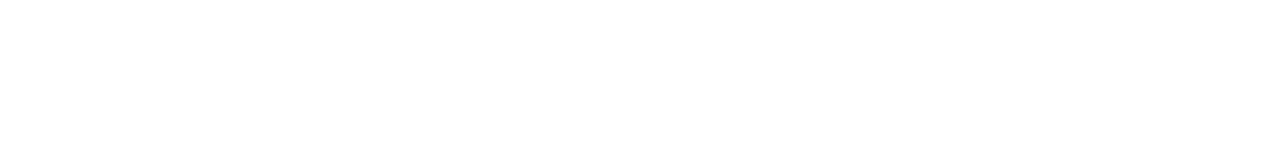
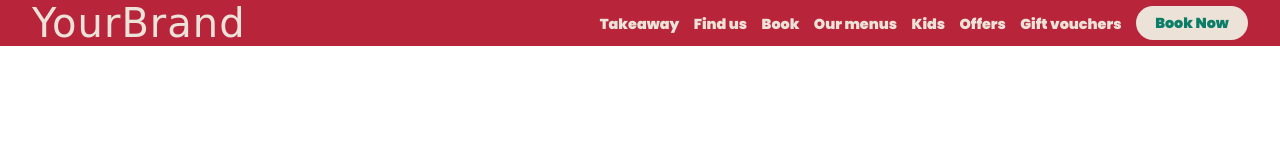
Before and after one commit to olulat/OkteeResturant, a plain HTML site: page index.html in a window 1280 px wide. Drawn offline with Linux system fonts and the light colour scheme; a web font is replaced by a local one.

Commit message:
Nav bars set up style

```diff
--- a/index.html
+++ b/index.html
@@ -12,9 +12,58 @@
     <link href="https://fonts.googleapis.com/css2?family=Passions+Conflict&family=Poppins:ital,wght@0,200;0,300;0,,500;0,900;1,300;1,500&display=swap"rel="stylesheet">
 
     <link rel="stylesheet" href="style.css">
-    <title>Document</title>
+    <title>The Resturant</title>
 </head>
 <body>
+    <nav class="nav-bars">
+        <span class="brand">YourBrand</span>
+
+        <div class="side-nav">
+            <div class="side-nav-content">
+
+                <div class="top-side-nav">
+                    <span class="brand">YourBrand</span>
+                    <svg class="icon icon-small">
+                        <use xlink:href="icons/sprite.svg#close"></use>
+                    </svg>
+
+                </div>
+
+                <h2 class="side-nav-heading">Find a restaurant</h2>
+
+                <form action="#">
+                    <div class="input-group">
+                        <button class="btn" type="submit">
+                            <svg class="icon">
+                                <use xlink:href="icons/sprite.svg#location"></use>
+                            </svg>
+                        </button>
+                        <input type="text" class="input" placeholder="Search by town,city or postcode" />
+                        <button class="btn" type="submit">
+                            <svg class="icon in-form-icon">
+                                <use xlink:href="icons/sprite.svg#search"></use>
+                            </svg>
+                        </button>
+                    </div>
+                </form>
+            </div>
+
+
+            <ul class="list">
+                <li><a href="#" class="links">Takeaway</a></li>
+                <li><a href="#" class="links">Find us</a></li>
+                <li><a href="#" class="links">Book</a></li>
+                <li><a href="#" class="links">Our menus</a></li>
+                <li><a href="#" class="links">Kids</a></li>
+                <li><a href="#" class="links">Offers</a></li>
+                <li><a href="#" class="links">Gift vouchers</a></li>
+                <li>
+                    <button class="btn btn-secondary-color btn-small">Book Now</button>
+                </li>
+            </ul>
+
+        </div>
+    </nav>
 
 </body>
 </html>
--- a/style.css
+++ b/style.css
@@ -30,10 +30,12 @@ img {
 
 /* Brand */
 .brand {
+  display: block;
   font-family: var(--brand-font);
-  font-size: 3rem;
+  font-size: 2.5rem;
   color: var(--color-secondary);
   letter-spacing: 1px;
+  text-align: center;
 }
 
 /* Button  */
@@ -243,6 +245,11 @@ img {
 
 /* Navs  */
 
+.nav-bars {
+  background: var(--color-primary);
+  width: 100%;
+}
+
 .bottom-nav {
   background: var(--color-black);
   bottom: 0;
@@ -293,7 +300,7 @@ img {
   transform: perspective(100px) translateZ(30px);
 }
 
-.side-nav-content .btn:hover {
+.side-nav .btn:hover {
   box-shadow: none;
 }
 
@@ -324,10 +331,15 @@ img {
   font-weight: 900;
 }
 
-/* Top nav  */
-
 @media screen and (min-width: 991px) {
+  .nav-bars {
+    padding: 0 2rem;
+    display: flex;
+    justify-content: space-between;
+    align-items: center;
+  }
   .side-nav {
+    display: block;
     bottom: 0;
     height: auto;
     position: relative;
```
